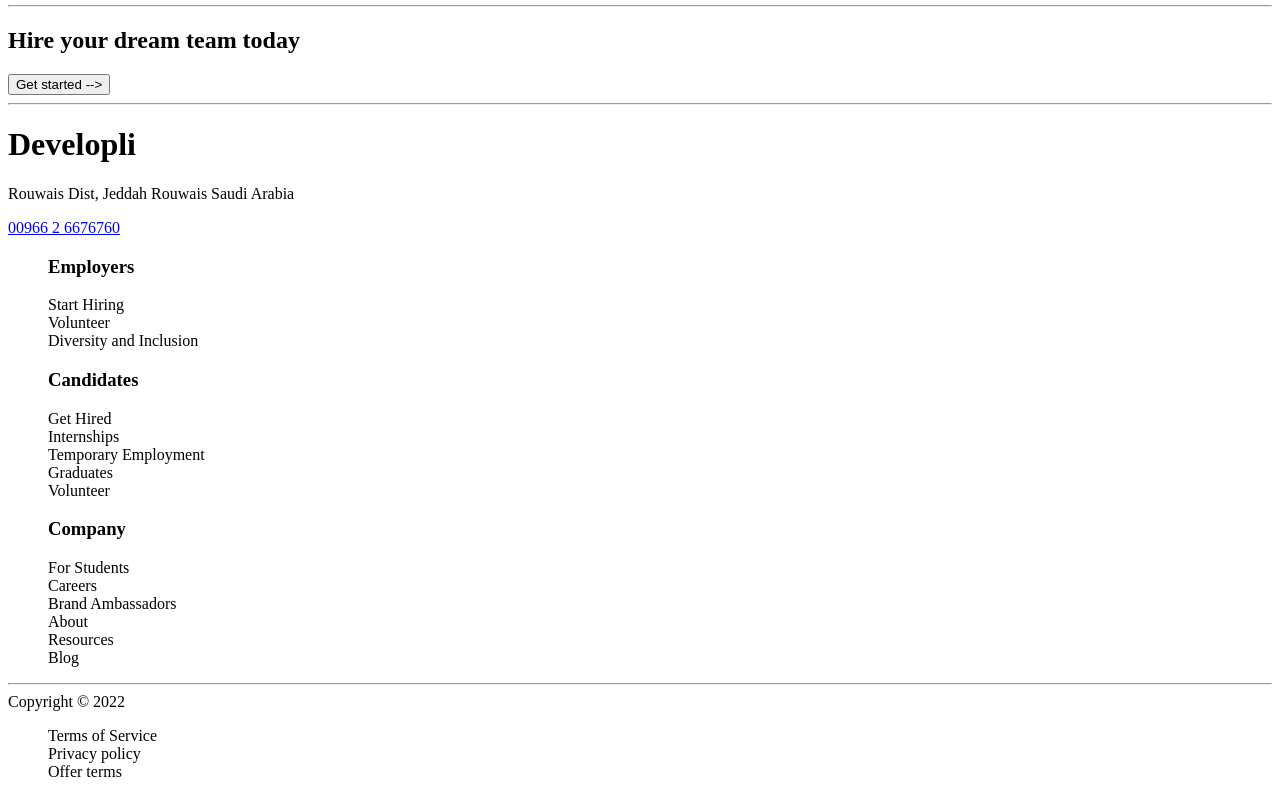
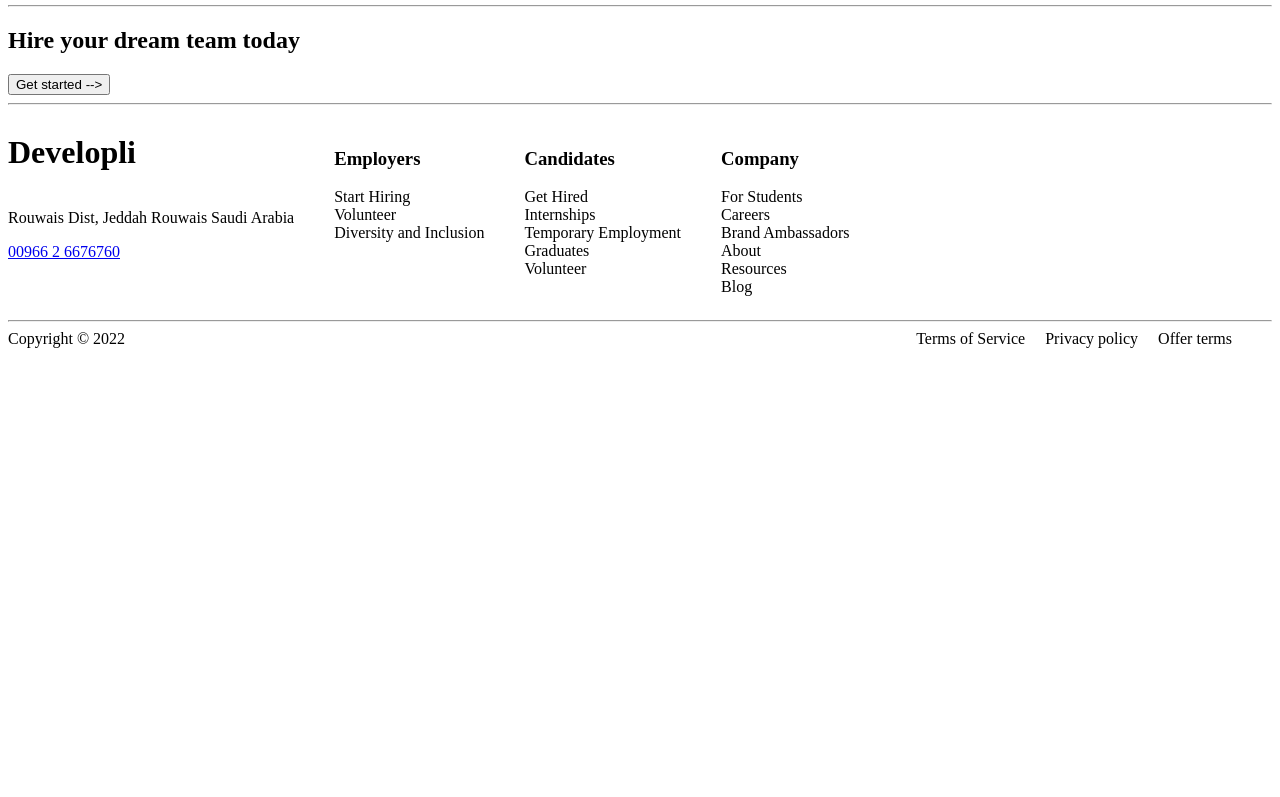
Before and after one commit to doneldou/semantic-layouts, a plain HTML site: page index.html in a window 1280 px wide. Shown: the part 1487-2284 px from the top of the page. After the commit the page ends 1843 px from the top, so only its background shows below. Drawn offline with Linux system fonts and the light colour scheme.

Commit message:
styled footer

```diff
--- a/index.html
+++ b/index.html
@@ -75,6 +75,31 @@
       display: flex;
       justify-content: space-between;
       margin: 0px 50px;
+    }
+    footer {
+      display: flex;
+      flex-direction: column;
+    }
+    .upperline {
+      display: flex;
+    }
+    .contacts {
+      display: flex;
+      flex-direction: column;
+    }
+    .nav-footer {
+      display: flex;
+    }
+    .underline {
+      display: flex;
+      justify-content: space-between;
+    }
+    .underline-list {
+      margin: 0px 30px;
+      display: flex;
+    }
+    .underline-list-item {
+      margin: 0px 10px;
     }
   </style>
 </head>
@@ -232,12 +257,15 @@
 <hr>
 
 <footer>
+  <div class="upperline">
+    <div class="contacts">
       <h1 class="logo-footer">Developli</h1>
 
-  <span class="contact-us">
+      <div class="contact-us">
         <p>Rouwais Dist, Jeddah Rouwais Saudi Arabia</p>
         <a href="tel.00966 2 6676760">00966 2 6676760</a>
-  </span>
+      </div>
+    </div>
 
     <nav class="nav-footer">
       <ul type="none">
@@ -266,21 +294,23 @@
         <li>Blog</li>
       </ul>
     </nav>
+  </div>
+
+  <div>
     <hr>
+  </div>
 
   <div class="underline">
     <span>Copyright © 2022</span>
 
-    <ul type="none">
-      <li>Terms of Service</li>
-      <li>Privacy policy</li>
-      <li>Offer terms</li>
+    <ul class="underline-list" type="none">
+      <li class="underline-list-item">Terms of Service</li>
+      <li class="underline-list-item">Privacy policy</li>
+      <li class="underline-list-item">Offer terms</li>
     </ul>
 
   </div>
 
 </footer>
-
-
 </body>
 </html>
```
Lines whose indentation alone changed are shown as unchanged.
